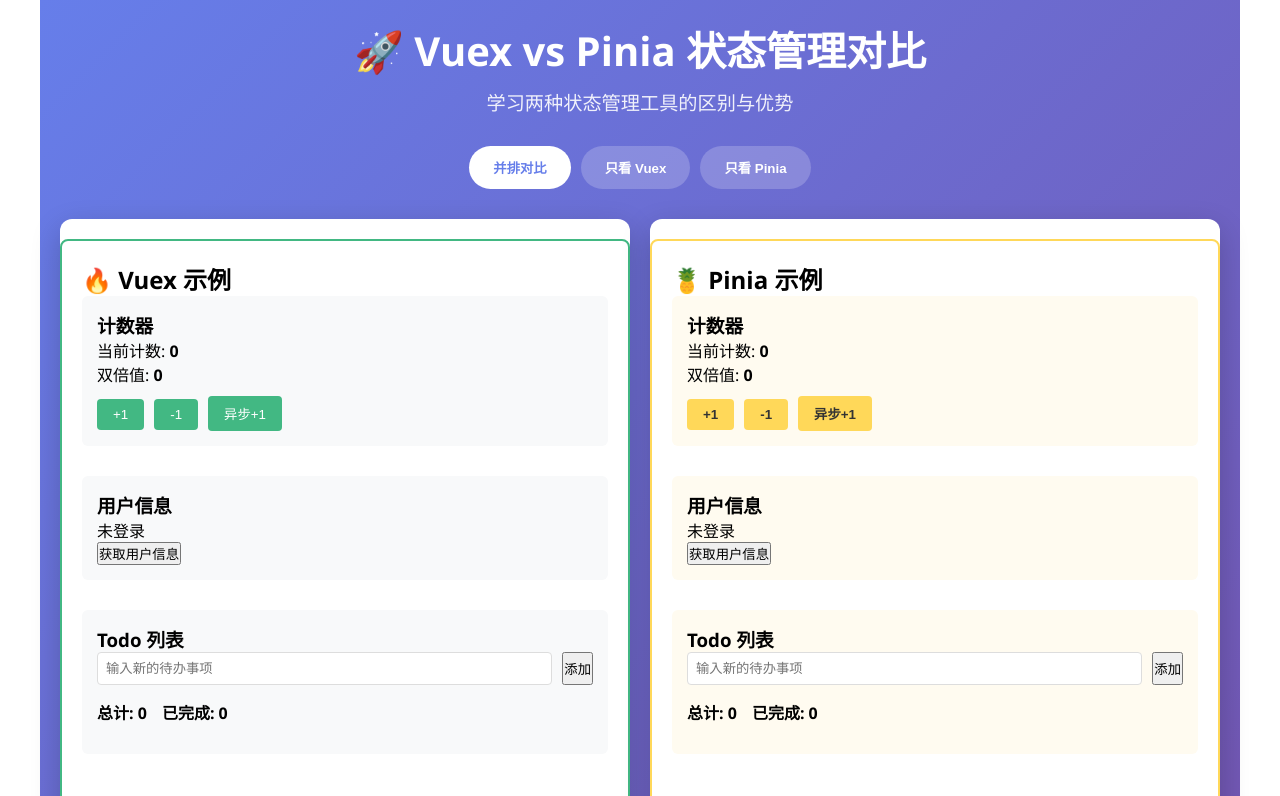
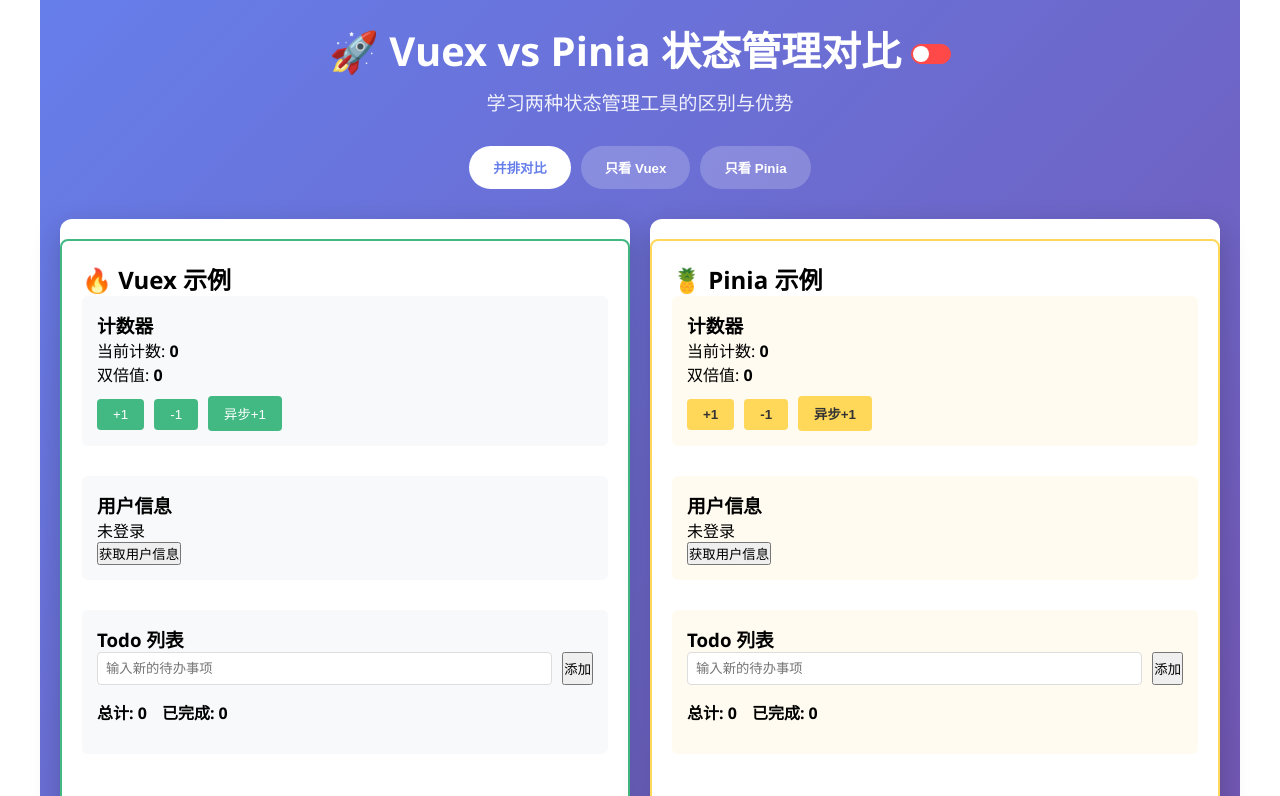
Before and after one commit to continuing2022/front-study, a Vue app in the folder vuex-pinia/: page / in a window 1280 px wide. Shown: the top 796 px of the page. Built offline with nearby package versions, Linux system fonts and the light colour scheme.

Commit message:
feature: 国际化部分实现

```diff
--- a/vuex-pinia/package.json
+++ b/vuex-pinia/package.json
@@ -9,8 +9,10 @@
     "preview": "vite preview"
   },
   "dependencies": {
+    "element-plus": "^2.11.3",
     "pinia": "^3.0.3",
     "vue": "^3.5.21",
+    "vue-i18n": "^12.0.0-alpha.3",
     "vuex": "^4.1.0"
   },
   "devDependencies": {
--- a/vuex-pinia/src/App.vue
+++ b/vuex-pinia/src/App.vue
@@ -1,7 +1,15 @@
 <template>
   <div class="app">
     <header class="header">
-      <h1>🚀 Vuex vs Pinia 状态管理对比</h1>
+      <div class="header-title">
+        <h1>🚀 Vuex vs Pinia {{ $t("messages.stateComparison") }}</h1>
+        <el-switch
+          v-model="i18nValue"
+          class="ml-2"
+          @change="onChangeLang(i18nValue)"
+          style="--el-switch-on-color: #13ce66; --el-switch-off-color: #ff4949"
+        />
+      </div>
       <p>学习两种状态管理工具的区别与优势</p>
     </header>
 
@@ -92,8 +100,16 @@
 import { ref } from 'vue'
 import VuexDemo from './components/VuexDemo.vue'
 import PiniaDemo from './components/PiniaDemo.vue'
-
+import { useI18n } from 'vue-i18n'
 const currentView = ref('both')
+const i18nValue=ref(localStorage.getItem("locale")==="en"?true:false)
+const { locale } = useI18n()
+const onChangeLang = (val) => {
+  i18nValue.value = val
+  const lang = val ? "en" : "zh"
+  localStorage.setItem("locale", lang)
+  locale.value = lang
+}
 </script>
 
 <style>
@@ -126,6 +142,13 @@
 .header p {
   font-size: 1.2rem;
   opacity: 0.9;
+}
+
+.header-title {
+  display: flex;
+  justify-content: center;
+  align-items: center;
+  gap: 10px;
 }
 
 .toggle-section {
@@ -223,7 +246,6 @@
   .header h1 {
     font-size: 2rem;
   }
-
   .toggle-section {
     flex-direction: column;
     align-items: center;
--- /dev/null
+++ b/vuex-pinia/src/i18n/index.js
@@ -0,0 +1,14 @@
+import { createI18n } from "vue-i18n";
+import zh from "./lang/zh";
+import en from "./lang/en";
+
+const messages={
+  zh,
+  en
+}
+const i18n = createI18n({
+  locale: localStorage.getItem("locale") || "zh", // 设置默认语言
+  fallbackLocale: "en", // 设置回退语言
+  messages, // 设置语言包
+});
+export default i18n;
--- /dev/null
+++ b/vuex-pinia/src/i18n/lang/en.js
@@ -0,0 +1,6 @@
+export default{
+  messages:{
+    username:"User Name",
+    stateComparison:'State Management Comparison'
+  }
+}
--- /dev/null
+++ b/vuex-pinia/src/i18n/lang/zh.js
@@ -0,0 +1,6 @@
+export default{
+  messages:{
+    username:"用户名",
+    stateComparison:'状态管理对比'
+  }
+}
```
Also changed, not shown: vuex-pinia/src/main.js (+5 -2 lines), vuex-pinia/src/i18n/lang/tc.js (added), 1 other file (tests, documents, lock files or other folders).
